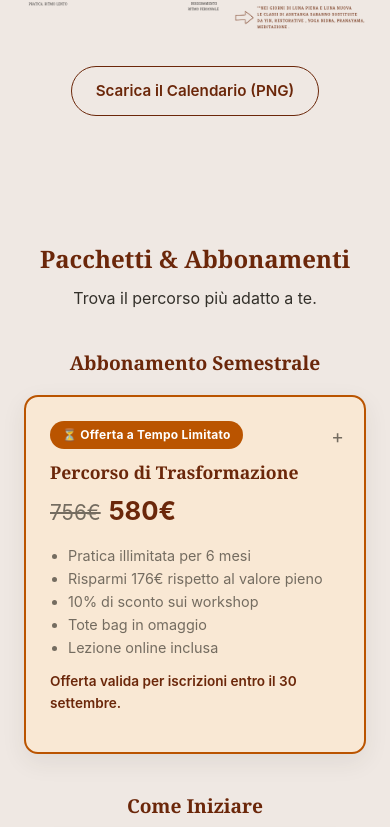
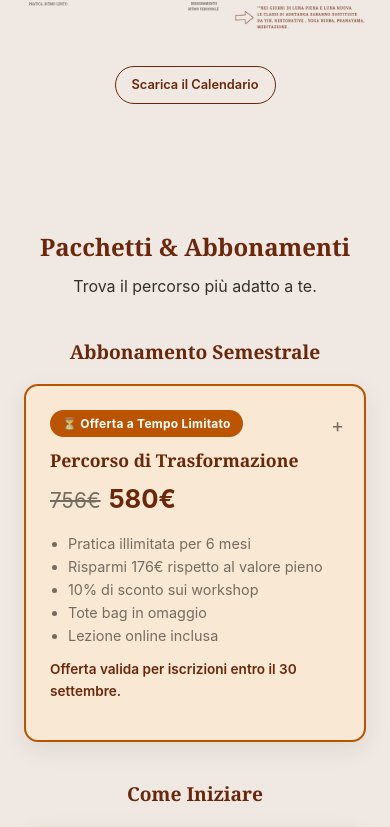
Before and after one commit to StructuredSpace/jennifer-rainoldi-yoga, a website with bundled scripts: page index.html in a window 390 px wide. Shown: the part 1122-1949 px from the top of the page. Built offline with nearby package versions, Linux system fonts and the light colour scheme.

Commit message:
fix: shrink calendar download button on mobile, drop PNG label

```diff
--- a/data.js
+++ b/data.js
@@ -52,7 +52,7 @@
     calendar: {
       heading: "Calendario Lezioni",
       imageAlt: "Orario settimanale delle lezioni di yoga",
-      download: "Scarica il Calendario (PNG)",
+      download: "Scarica il Calendario",
     },
     bookyway: {
       heading: "Prenota su Bookyway",
@@ -130,7 +130,7 @@
     calendar: {
       heading: "Class Schedule",
       imageAlt: "Weekly yoga class schedule",
-      download: "Download the Schedule (PNG)",
+      download: "Download the Schedule",
     },
     bookyway: {
       heading: "Book on Bookyway",
--- a/index.html
+++ b/index.html
@@ -64,7 +64,7 @@
     <section id="calendar" class="calendar">
       <h2 data-i18n="calendar.heading">Calendario Lezioni</h2>
       <img src="assets/weekly-schedule.png" alt="Orario settimanale delle lezioni di yoga" class="calendar-image" data-i18n-alt="calendar.imageAlt" />
-      <a class="button button--secondary calendar-download" href="assets/weekly-schedule.png" download="orario-lezioni-jennifer-rainoldi.png" data-i18n="calendar.download">Scarica il Calendario (PNG)</a>
+      <a class="button button--secondary calendar-download" href="assets/weekly-schedule.png" download="orario-lezioni-jennifer-rainoldi.png" data-i18n="calendar.download">Scarica il Calendario</a>
     </section>
 
     <section id="pricing" class="pricing">
--- a/styles.css
+++ b/styles.css
@@ -547,3 +547,10 @@
     display: flex;
   }
 }
+
+@media (max-width: 480px) {
+  .calendar-download {
+    padding: 8px 16px;
+    font-size: 0.8rem;
+  }
+}
```
